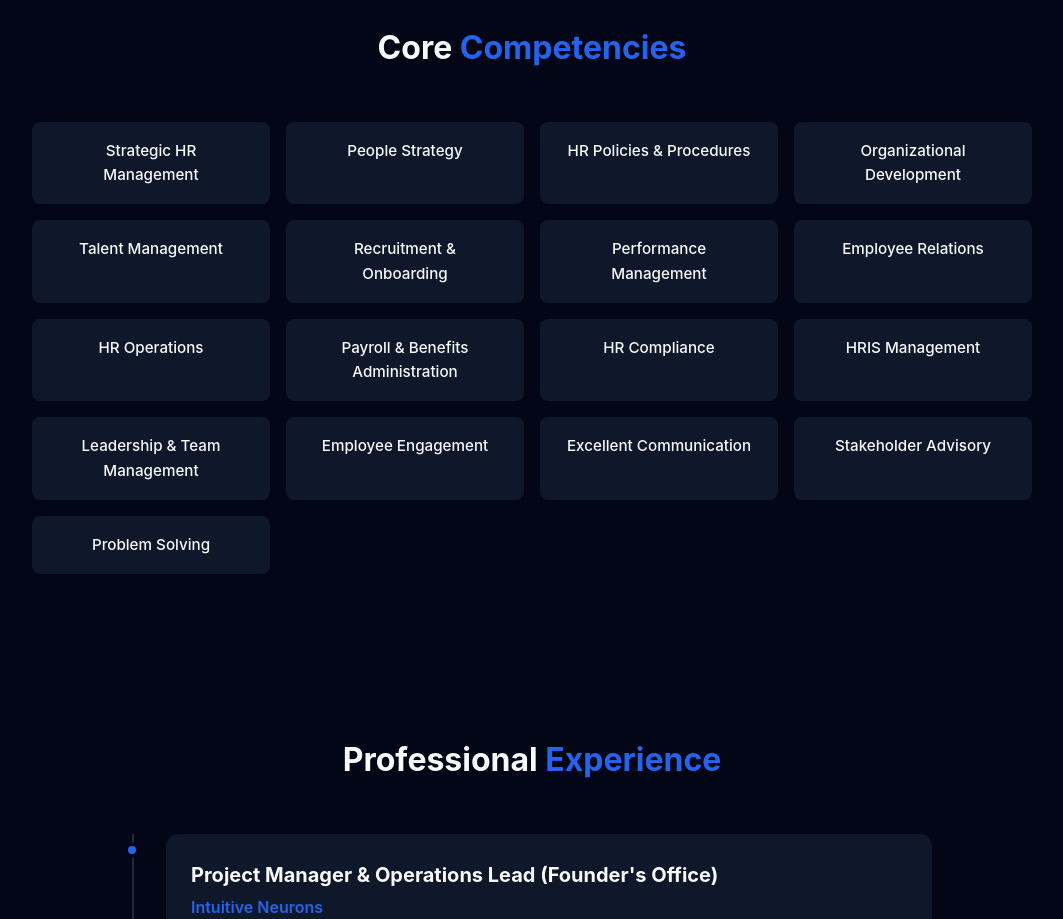
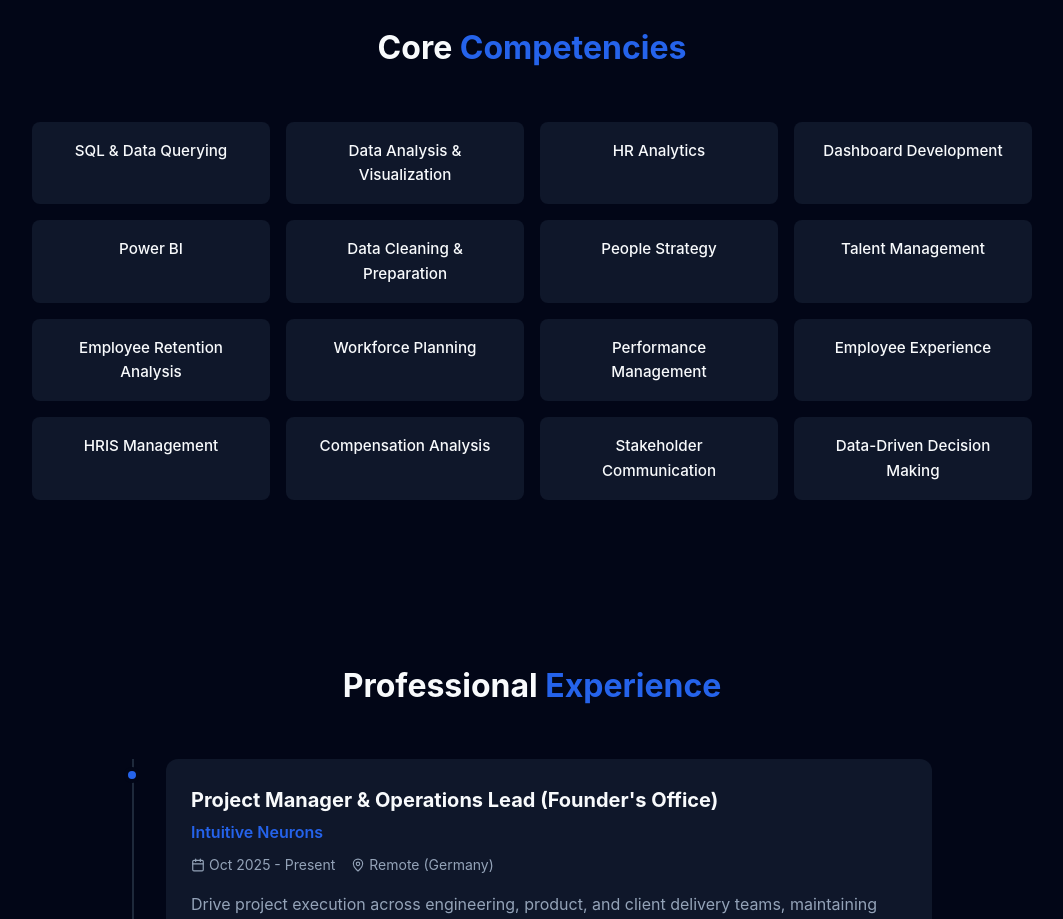
Before and after one commit to Glorthur/Glorthur.github.io, a React (Vite) app: page / in a window 1280 px wide. Shown: the part 2180-3099 px from the top of the page, without its empty margins (108-1171 px from the left). Built offline with nearby package versions, Linux system fonts and the light colour scheme.

Commit message:
Update core competencies with data analytics and people ops skills

```diff
--- a/src/components/CoreCompetencies.jsx
+++ b/src/components/CoreCompetencies.jsx
@@ -3,23 +3,24 @@ import './CoreCompetencies.css';
 
 const CoreCompetencies = () => {
     const competencies = [
-        'Strategic HR Management',
+        // Data Analytics
+        'SQL & Data Querying',
+        'Data Analysis & Visualization',
+        'HR Analytics',
+        'Dashboard Development',
+        'Power BI',
+        'Data Cleaning & Preparation',
+        // HR & People Ops
         'People Strategy',
-        'HR Policies & Procedures',
-        'Organizational Development',
         'Talent Management',
-        'Recruitment & Onboarding',
+        'Employee Retention Analysis',
+        'Workforce Planning',
         'Performance Management',
-        'Employee Relations',
-        'HR Operations',
-        'Payroll & Benefits Administration',
-        'HR Compliance',
+        'Employee Experience',
         'HRIS Management',
-        'Leadership & Team Management',
-        'Employee Engagement',
-        'Excellent Communication',
-        'Stakeholder Advisory',
-        'Problem Solving'
+        'Compensation Analysis',
+        'Stakeholder Communication',
+        'Data-Driven Decision Making'
     ];
 
     return (
```
